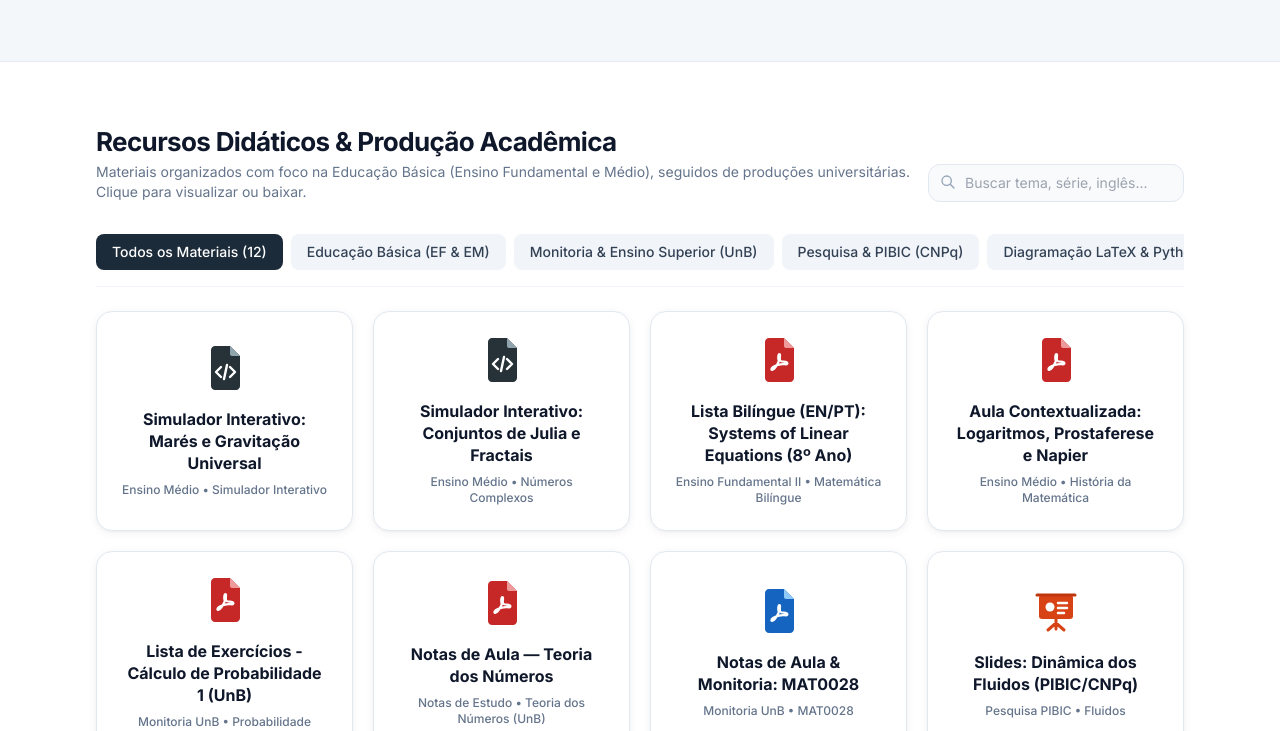
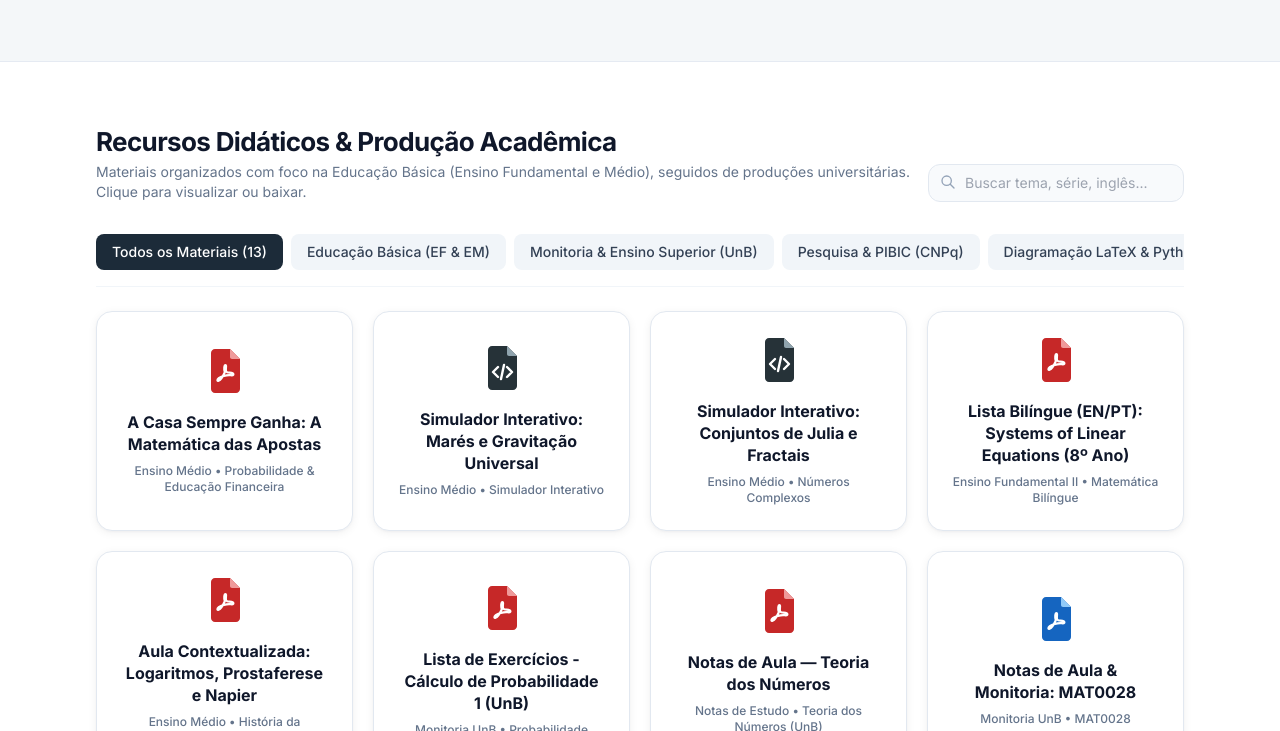
Before and after one commit to guimaraenslucas4-a11y/Arthur-Amorim, a plain HTML site: page index.html in a window 1280 px wide. Shown: the part 637-1368 px from the top of the page. Drawn offline with nearby package versions, Linux system fonts and the light colour scheme.

Commit message:
Update material count and add new educational resource
Updated the material count and added a new educational material on probability and finance.

```diff
--- a/index.html
+++ b/index.html
@@ -285,7 +285,7 @@
             <!-- Abas de Categorias (Educação Básica em destaque) -->
             <div class="flex items-center gap-2 overflow-x-auto pb-4 mb-6 border-b border-slate-100">
                 <button onclick="setCategory('all')" data-cat="all" class="cat-btn bg-navNavy text-white text-xs sm:text-sm font-medium px-4 py-2 rounded-lg transition whitespace-nowrap">
-                    Todos os Materiais (<span id="count-all">12</span>)
+                    Todos os Materiais (<span id="count-all">13</span>)
                 </button>
                 <button onclick="setCategory('ensino')" data-cat="ensino" class="cat-btn bg-slate-100 hover:bg-slate-200 text-slate-700 text-xs sm:text-sm font-medium px-4 py-2 rounded-lg transition whitespace-nowrap">
                     Educação Básica (EF & EM)
@@ -948,6 +948,23 @@
 
         // 2. BASE DE DADOS (EDUCAÇÃO BÁSICA EM PRIMEIRO LUGAR)
         const materialsData = [
+            // [NOVO_MATERIAL]
+            {
+                id: 13,
+                title: "A Casa Sempre Ganha: A Matemática das Apostas",
+                category: "ensino",
+                categoryLabel: "Ensino Médio • Probabilidade & Educação Financeira",
+                iconType: "pdf-red",
+                meta: "PDF • Artigo Didático & Exercícios",
+                fileUrl: "a-casa-sempre-ganha.pdf",
+                description: "Artigo de divulgação científica e educação financeira sobre o funcionamento matemático das plataformas de apostas (bets). Analisa cotações (odds), Valor Esperado negativo, margem oculta da banca (overround), Lei dos Grandes Números, apostas múltiplas e a falácia de Martingale.",
+                formula: "E = ∑ x<sub>i</sub> p<sub>i</sub> &lt; 0 , &nbsp; E(k) = 100 · [(0,95)<sup>k</sup> − 1]",
+                snippet: `% Cálculo do Valor Esperado em Apostas Múltiplas (Seção 3)
+\begin{align*}
+    E(k) &= \left[100 \times (1{,}90)^k - 100\right] \cdot (0{,}50)^k + (-100) \cdot \left[1 - (0{,}50)^k\right] \\
+         &= 100 \times \left[(0{,}95)^k - 1\right].
+\end{align*}`
+            },
             {
                 id: 1,
                 title: "Simulador Interativo: Marés e Gravitação Universal",
```
